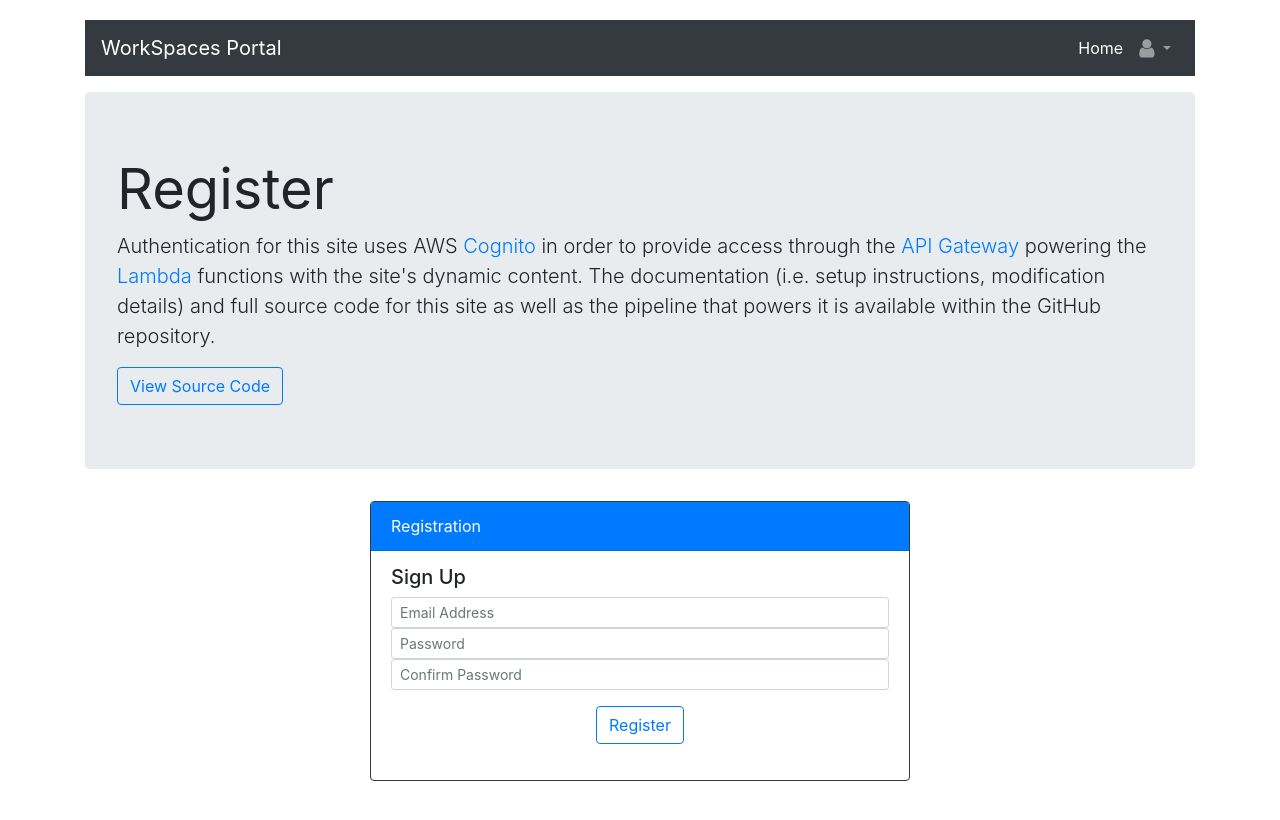
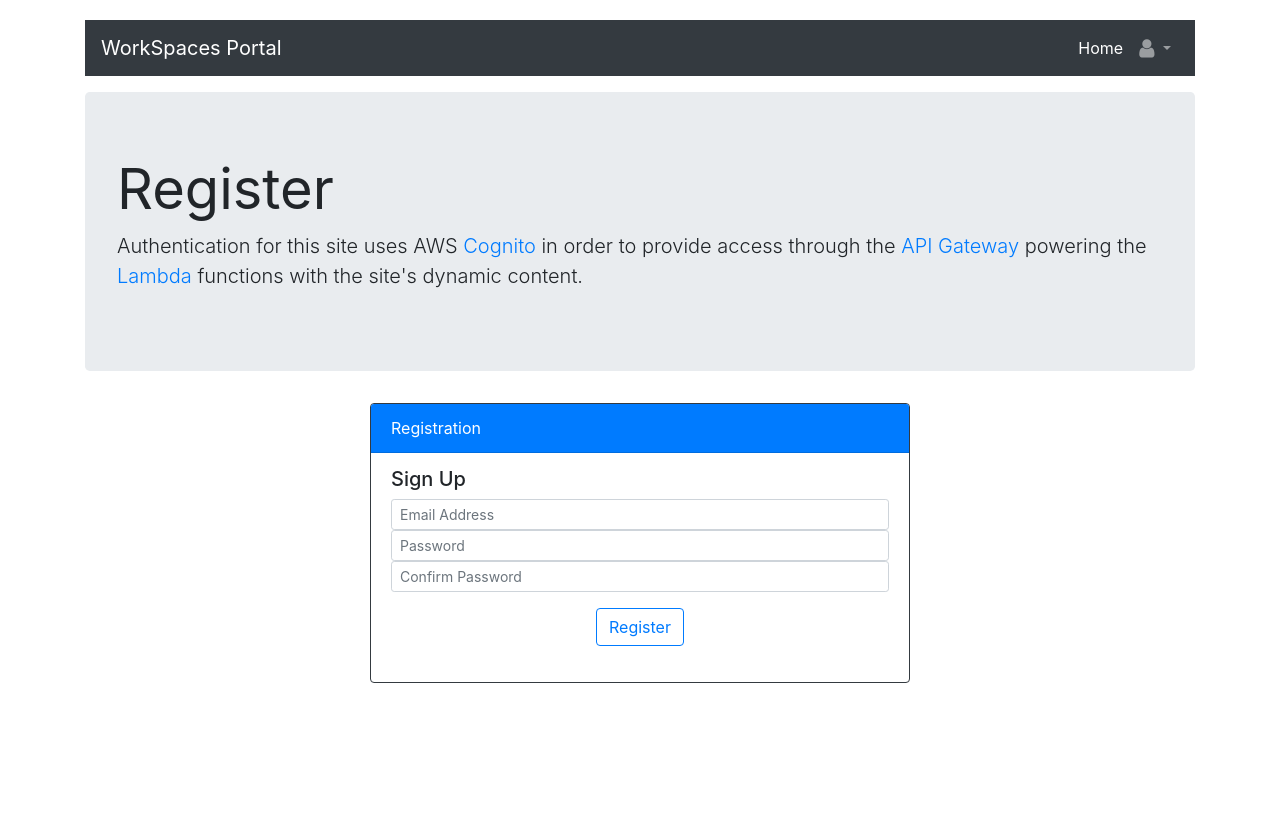
Before and after one commit to eeg3/workspaces-portal, a Jekyll site: the page built from website/register.html, in a window 1280 px wide. Shown: the top 820 px of the page. Built offline with Jekyll 4.4.1, drawn with Linux system fonts in a browser that asks for light colours; nearby versions of some CDN libraries.

Commit message:
Update register.html

```diff
--- a/website/register.html
+++ b/website/register.html
@@ -13,10 +13,9 @@
     Authentication for this site uses AWS
     <a href="https://aws.amazon.com/cognito/">Cognito</a> in order to provide access through the
     <a href="https://aws.amazon.com/api-gateway/">API Gateway</a> powering the
-    <a href="https://aws.amazon.com/lambda/">Lambda</a> functions with the site's dynamic content. The documentation (i.e. setup instructions, modification details)
-    and full source code for this site as well as the pipeline that powers it is available within the GitHub repository.
+    <a href="https://aws.amazon.com/lambda/">Lambda</a> functions with the site's dynamic content.
   </p>
-  <a href="https://github.com/eeg3/workspaces-portal" class="btn btn-outline-primary">View Source Code</a>
+
 </div>
 
 <div class="row">
```
